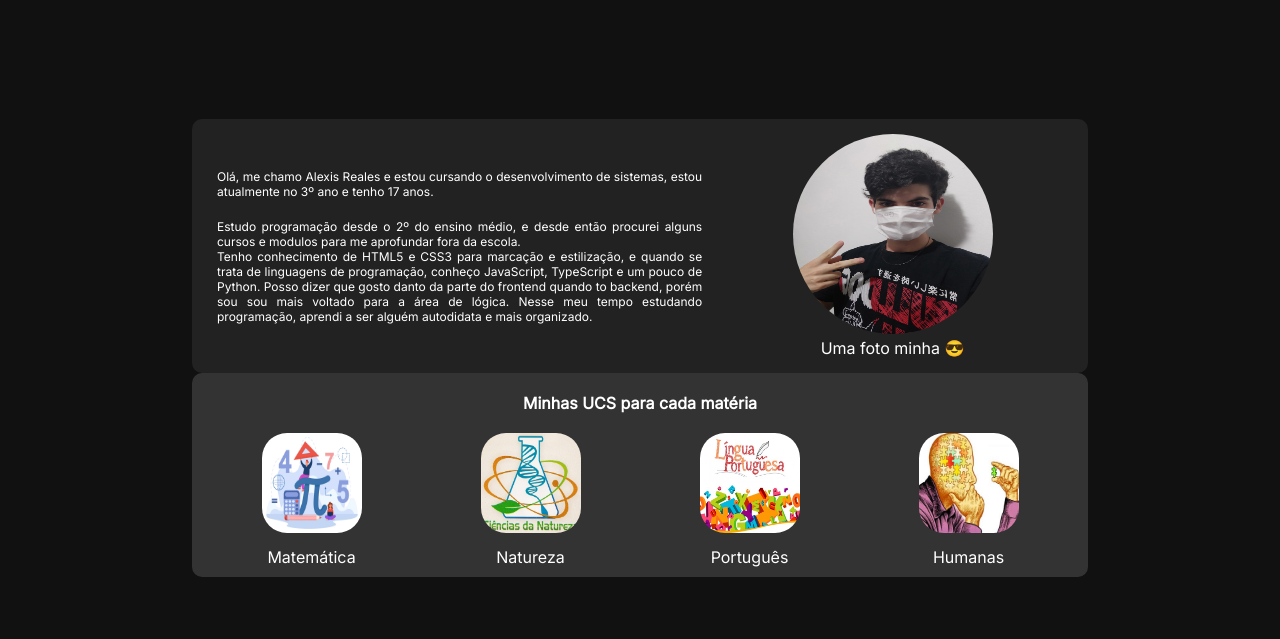
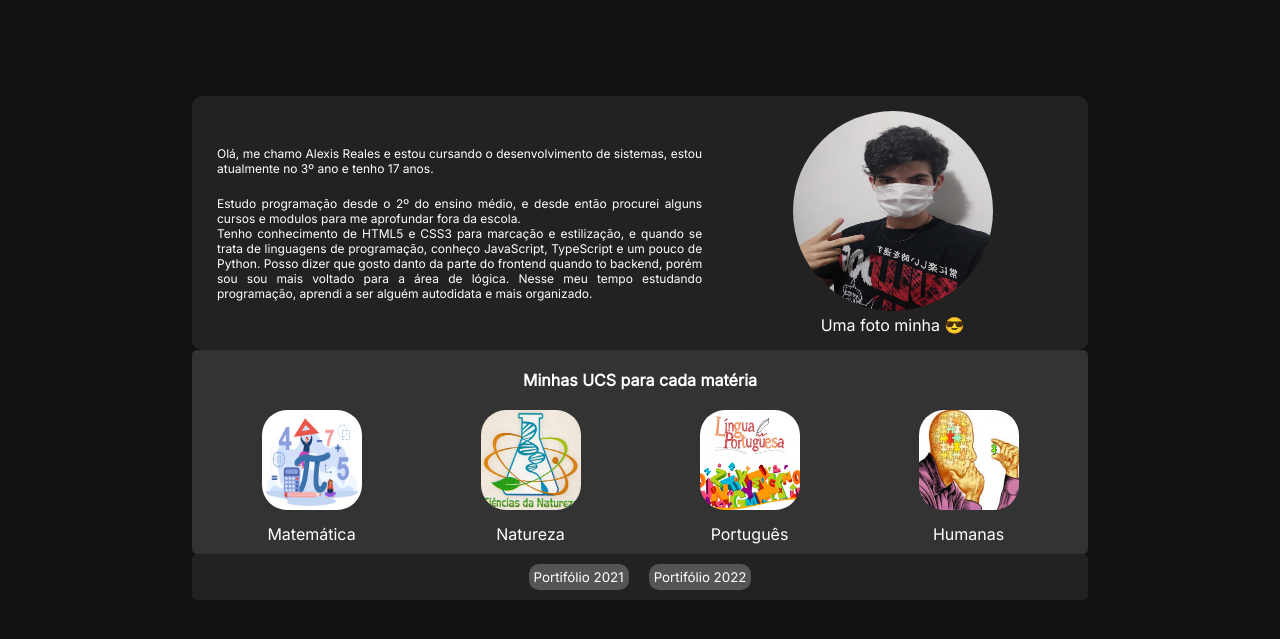
Before and after one commit to AlexisReales/Portifolio_3ano, a plain HTML site: page index.html in a window 1280 px wide. Shown: the part 71-710 px from the top of the page. Drawn offline with Linux system fonts and the light colour scheme.

Commit message:
Atualizações

```diff
--- a/css/index.css
+++ b/css/index.css
@@ -65,6 +65,24 @@ main p{
     padding: 10px;
     color: #fff;
 }
+.portifoliosAnteriores{
+    background-color: #222;
+    border-radius: 5px;
+    display: flex;
+    flex-direction: row;
+    justify-content: center;
+}
+.button{
+    margin: 10px;
+    padding: 5px;
+    border: none;
+    background-color: #555;
+    color: #fff;
+    border-radius: 10px;
+}
+button{
+    cursor: pointer;
+}
 aside{
     width: 50%;
 }
@@ -80,7 +98,7 @@ figcaption{
     color: #fff;
     background-color: #333;
     padding: 10px;
-    border-radius: 10px;
+    border-radius: 5px;
 }
 .materias figure img{
     width: 100px;
--- a/index.html
+++ b/index.html
@@ -67,6 +67,18 @@
                 </div>
             </figure>
         </div>
+        <div class="portifoliosAnteriores">
+            <a href="https://drive.google.com/drive/folders/11bul_zO1GSZgYz2Lcueubr4c-s7OZlp_">
+                <button class="button">
+                    Portifólio 2021
+                </button>
+            </a>
+            <a href="https://github.com/AlexisReales/Meu-Portifolio-2022">
+                <button class="button">
+                    Portifólio 2022
+                </button>
+            </a>
+        </div>
     </div>
 </body>
 </html>
```
